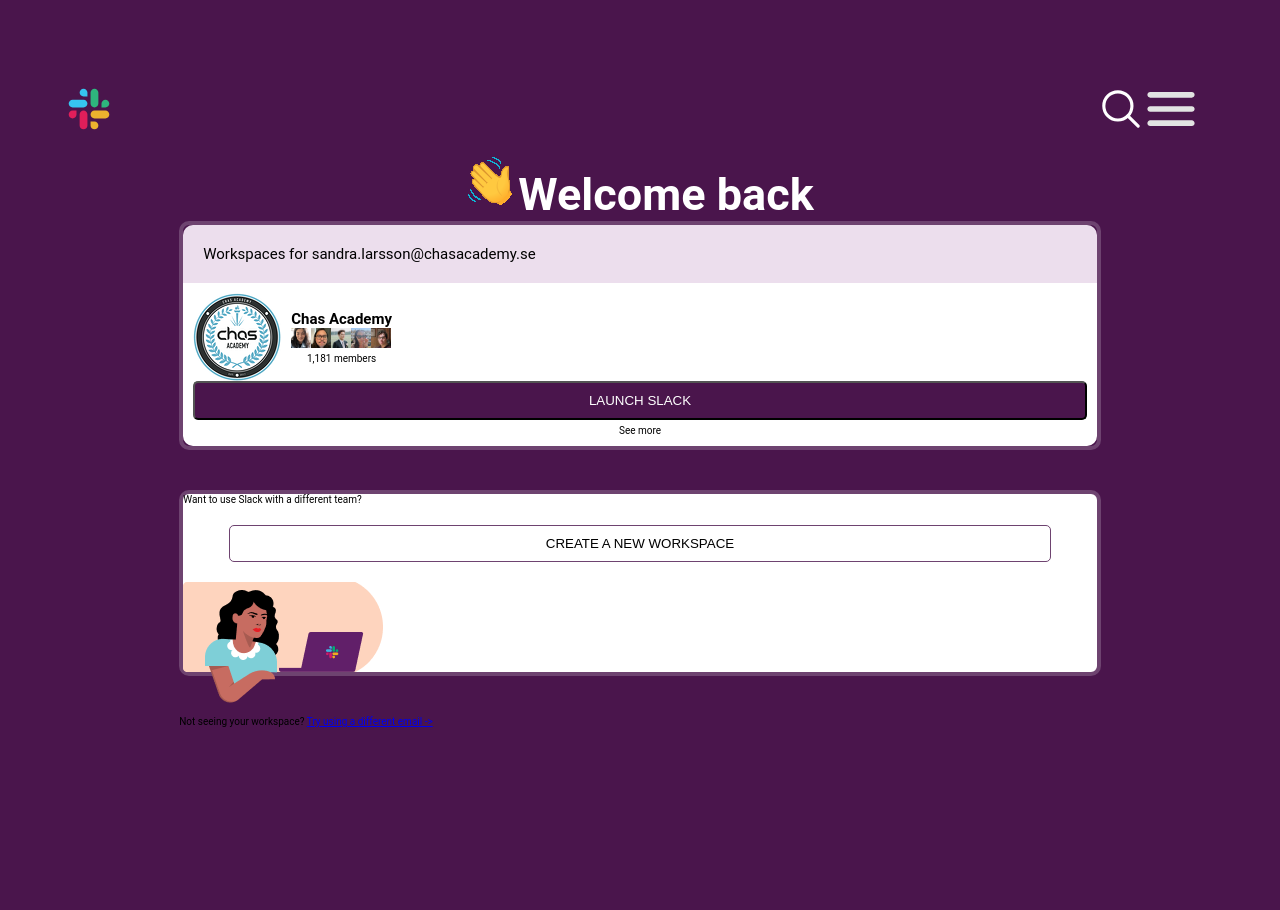
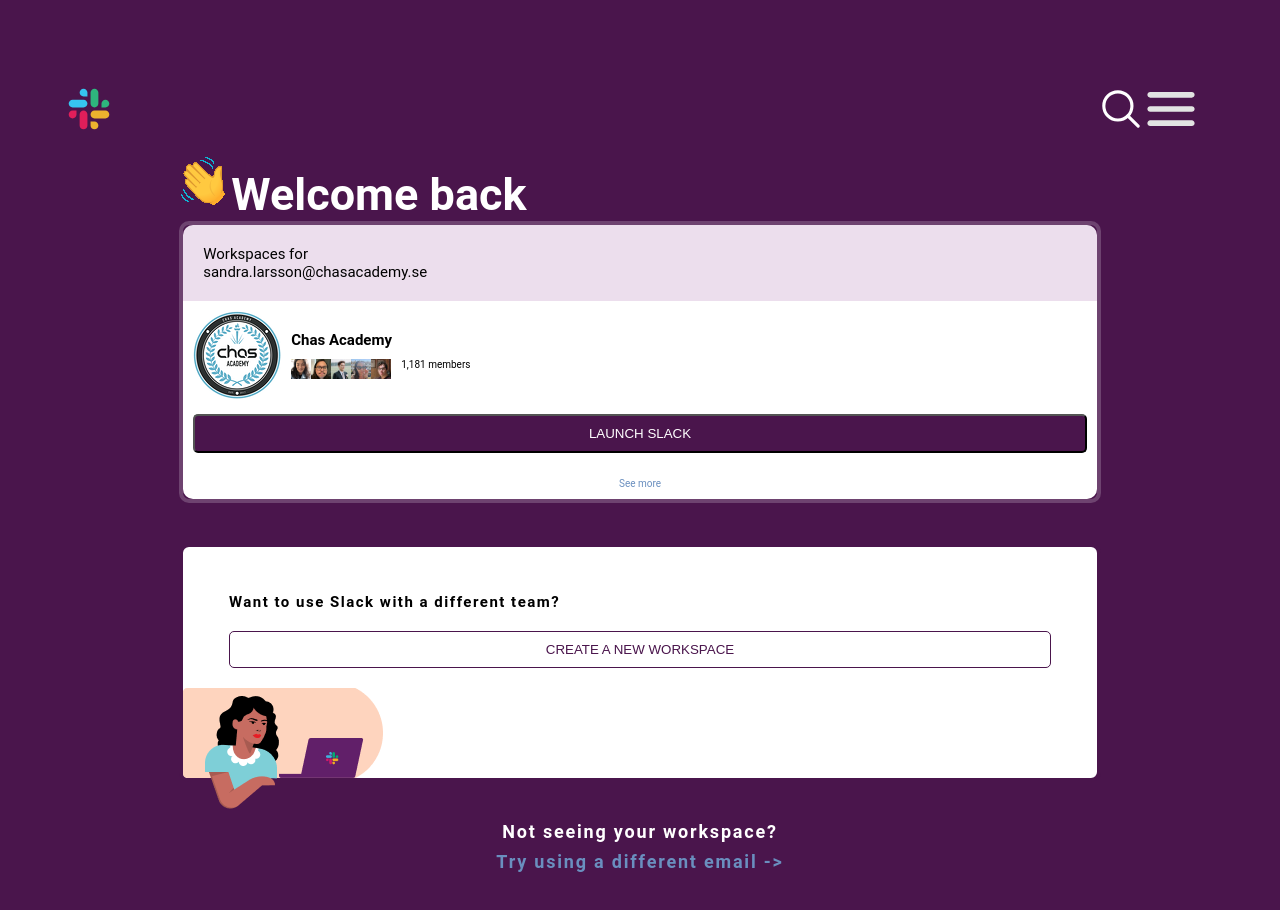
Before and after one commit to Chas-Henrik/Responsive-Sajt, a plain HTML site: page index.html in a window 1280 px wide. Before the commit the page ends 800 px from the top, so only its background shows below. Drawn offline with Linux system fonts and the light colour scheme.

Commit message:
Misc updates

```diff
--- a/css/style.css
+++ b/css/style.css
@@ -5,8 +5,10 @@
 }
 
 :root {
+    --primary-color: white;
     --primary-background-color: #4A154C;
     --secondary-color: #ECDEED;
+    --link-color: #6A8FBF;
 }
 
 html {
@@ -73,7 +75,7 @@ nav ul li a {
     filter: invert(100%);
 }
 
-.workspace-frame {
+.first-section {
     display: flex;
     flex-direction: column;
     justify-content: center;
@@ -98,28 +100,94 @@ nav ul li a {
 }
 
 .chas-container {
-    background-color: white;
+    background-color: var(--primary-color);
     display: flex;
     flex-wrap: wrap;
     padding: 10px;
     border-bottom-left-radius: 10px;
     border-bottom-right-radius: 10px;
+    row-gap: 1.5rem;
 }
 
-.chas-container p {
+.chas-container h2 {
+    margin-bottom: 10px;
+}
+
+.chas-container:hover .person1 {
+    animation-name: myimage;
+    animation-duration: 2s;
+    animation-iteration-count: infinite;
+}
+
+.chas-container:hover .person2 {
+    animation-name: myimage;
+    animation-duration: 2s;
+    animation-delay: 0.1s;
+    animation-iteration-count: infinite;
+}
+
+.chas-container:hover .person3 {
+    animation-name: myimage;
+    animation-duration: 2s;
+    animation-delay: 0.2s;
+    animation-iteration-count: infinite;
+}
+
+.chas-container:hover .person4 {
+    animation-name: myimage;
+    animation-duration: 2s;
+    animation-delay: 0.3s;
+    animation-iteration-count: infinite;
+}
+
+.chas-container:hover .person5 {
+    animation-name: myimage;
+    animation-duration: 2s;
+    animation-delay: 0.4s;
+    animation-iteration-count: infinite;
+}
+
+.people-container {
+    display: flex;
+    position: relative;
+}
+
+.people-container img {
+    width: 32px;
+    height: auto;
+    bottom: 0;
+}
+
+.chas-container > p {
     text-align: center;
     width: 100%;
-    margin-top: 5px
+    margin-top: 1rem;
+    color: var(--link-color);
 }
+
+.chas-container:hover .people-container {
+    width: 200px;
+}
+
 .chas-content {
     display: flex;
     align-items: center;
     gap: 1rem;
 }
 
-.chas-container:hover .people-container {
-    background-color: red;
-    width: 200px;
+.chas-members-container {
+    display: flex;
+    flex-direction: column;
+    row-gap: 1rem;
+}
+.chas-members-container h2 {
+    letter-spacing: 0.1rem;
+}
+
+.people-members-container {
+    display: flex;
+    flex-direction: row;
+    column-gap: 1rem;
 }
 
 .people-container {
@@ -131,18 +199,18 @@ nav ul li a {
     height: auto;
 }
 
-
 .chas-container button {
     background-color: var(--primary-background-color);
     width: 60%;
     flex-basis: 100%;
-    color: white;
+    color: var(--primary-color);
     border-radius: 5px;
     padding: 1rem;
 }
 
-.workspace-frame h1 {
-    color: white
+.first-section h1 {
+    color: var(--primary-color);
+    align-self: self-start;
 }
 
 .workspace-text {
@@ -153,29 +221,74 @@ nav ul li a {
     display: flex;
     flex-direction: column;
     justify-content: space-between;
-    border: 4px solid #6E4370;
+    border: 4px solid var(--primary-background-color);
     width: 100%;
-    background-color: white;
+    background-color: var(--primary-color);
     row-gap: 2rem;
     position: relative;
     border-radius: 10px;
 }
 
+.second-section p {
+    margin-top: 5%;
+    margin-left: 5%;
+    font-size: 1.5rem;
+    font-weight: 700;
+    letter-spacing: 0.1em;
+    order: 1;
+}
+
+.second-section button {
+    background-color: var(--primary-color);
+    border-color: var(--primary-background-color);
+    color: var(--primary-background-color);
+    width: 90%;
+    margin: 0 auto;
+    border: 1px solid var(--primary-background-color);
+    border-radius: 5px;
+    padding: 1rem;
+    order: 2;
+}
+
 .second-section img {
     align-self: flex-start;
     margin-bottom: -31px;
+    order: 3;
 }
 
-.second-section button {
-    background-color: white;
-    border-color: #6E4370;
-    width: 90%;
-    margin: auto;
-    border: 1px solid #6E4370;
-    border-radius: 5px;
-    padding: 1rem
+.third-section {
+    font-size: 1.8rem;
+    font-weight: 600;
+    line-height: 2rem;
+    letter-spacing: 0.1em;
+    text-align: center;
+
+}
+
+.third-section p {
+    color: var(--primary-color);
+    margin-bottom: 1rem;
+}
+
+.third-section a {
+    text-decoration: none;
+    color: var(--link-color);
 }
 
 @media screen and (min-width: 768px) {
 
 }
+
+@keyframes myimage {
+    0% {
+        transform: translateY(0);
+    }
+
+    25% {
+        transform: translateY(-10px);
+    }
+
+    50% {
+        transform: translateY(0);
+    }
+}
--- a/index.html
+++ b/index.html
@@ -24,24 +24,24 @@
         </div>
     </header>
     <main>
-        <section class="workspace-frame">
+        <section class="first-section">
             <h1><img src="./img/waving-hand.gif" alt="waving-hand.gif">Welcome back</h1>
             <div class="workspace-main-container">
                 <div class="workspace-container">
-                    <p class="workspace-text">Workspaces for sandra.larsson@chasacademy.se</p>
+                    <p class="workspace-text">Workspaces for<br>sandra.larsson@chasacademy.se</p>
                 </div>
                 <div class="chas-container">
                     <div class="chas-content">
-                        <img src="./img/chas-logo.png" alt="chas-logo.png">
+                        <img src="./img/chas-logo.png" alt="chas-logo.png" />
                         <div>
                             <h2>Chas Academy</h2>
-                            <div>
+                            <div class="people-members-container">
                                 <div class="people-container">
-                                    <img src="./img/people/person1.png" alt="person1.png">
-                                    <img src="./img/people/person2.png" alt="person2.png">
-                                    <img src="./img/people/person3.jpg" alt="person3.jpg">
-                                    <img src="./img/people/person4.jpg" alt="person4.jpg">
-                                    <img src="./img/people/person5.jpg" alt="person5.jpg">
+                                    <img class="person1" src="./img/people/person1.png" alt="person1.png" />
+                                    <img class="person2" src="./img/people/person2.png" alt="person2.png" />
+                                    <img class="person3" src="./img/people/person3.jpg" alt="person3.jpg" />
+                                    <img class="person4" src="./img/people/person4.jpg" alt="person4.jpg" />
+                                    <img class="person5" src="./img/people/person5.jpg" alt="person5.jpg" />
                                 </div>
                                 <p>1,181 members</p>
                             </div>
@@ -57,8 +57,9 @@
             <button>CREATE A NEW WORKSPACE</button>
             <img src="./img/woman.png" alt="woman.png">
         </section>
-        <section>
-            <p>Not seeing your workspace? <a href="#">Try using a different email -></a></p>
+        <section class="third-section">
+            <p>Not seeing your workspace?</p>
+            <a href="#">Try using a different email -></a>
         </section>
     </main>
 </body>
```
